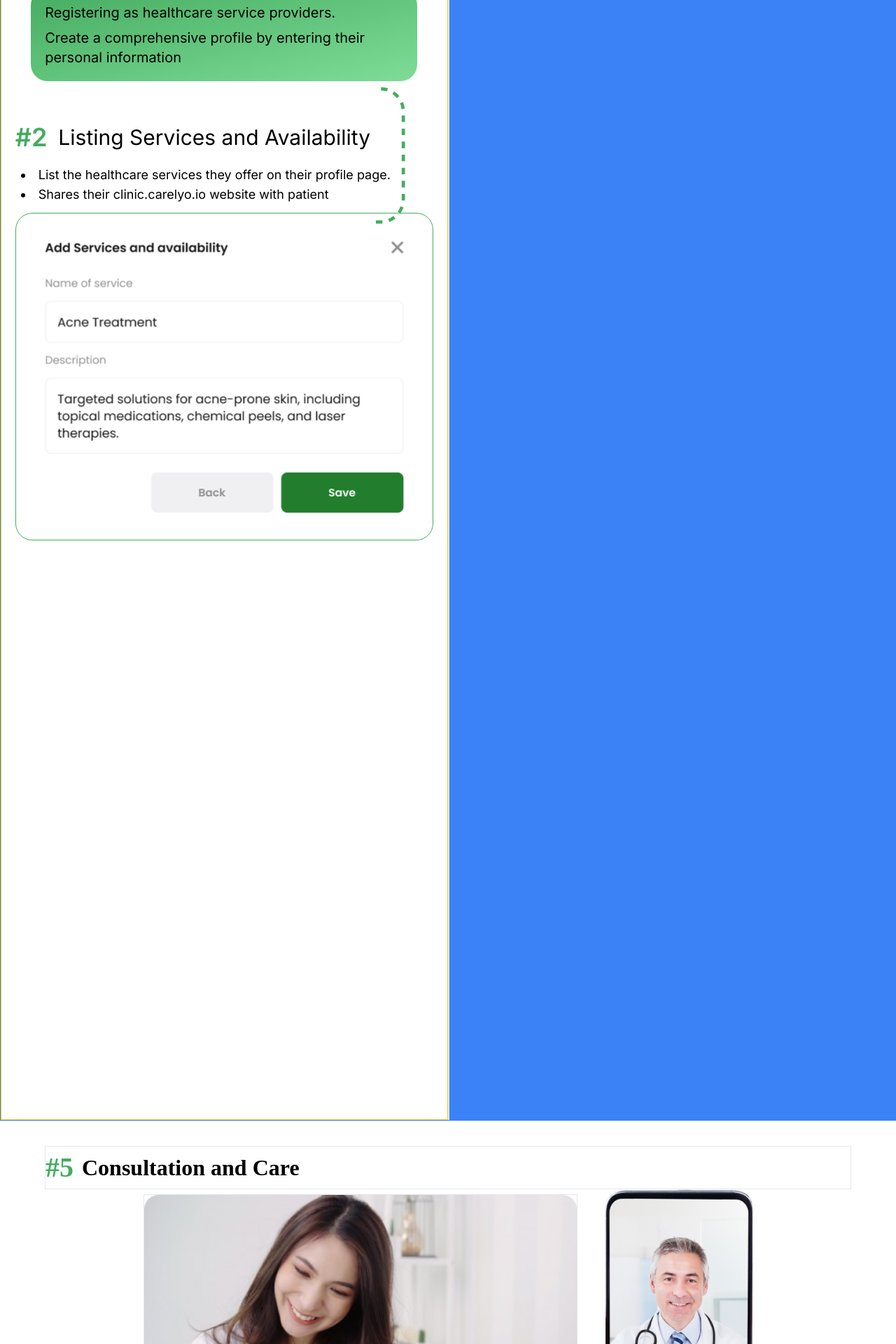
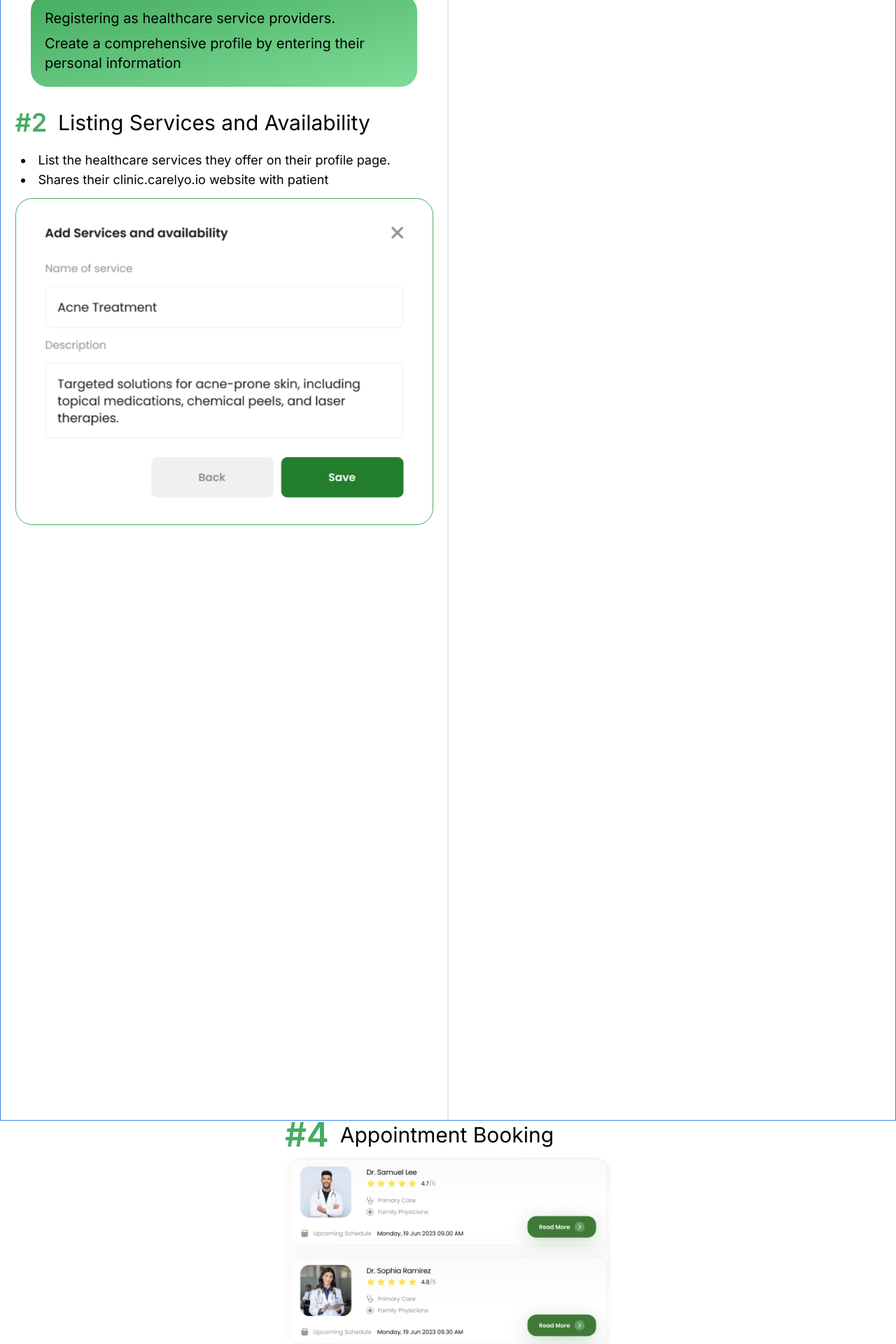
Before and after one commit to meeruu8282/next-mongodb-clerk, a Next.js app: page /providers/howItWorks in a window 1280 px wide. Shown: the part 2340-4260 px from the top of the page at 70% size. Built offline with nearby package versions, Linux system fonts and the light colour scheme.

Commit message:
cleaning up some code in page file

```diff
--- a/src/app/(pages)/providers/howItWorks/page.tsx
+++ b/src/app/(pages)/providers/howItWorks/page.tsx
@@ -63,7 +63,7 @@ export default function Howitwork() {
       </div>
 
       <div className="flex border border-blue-500 ">
-        <div className="leftside-of-howitwork w-full  flex flex-col items-center mt-[100px] border border-yellow-400   relative">
+        <div className="leftside-of-howitwork w-full  flex flex-col items-center mt-[100px] ">
           <div className="bg-red-300 flex items-center justify-center w-[185px] h-[66px] mb-[20px] pr-1 border ">
             <div className="w-[66px] h-[66px]">
               <Image
@@ -82,28 +82,16 @@ export default function Howitwork() {
 
 
 
-
+          <div className="w-full flex justify-center items-center mt-10">
           <HowItWorksPartOne
            hashtagNumber={"#1"}
            header={" Registration & Profile Creation"}
            imageSrc={"/iPadPro.png"}
            text1={"Registering as healthcare service providers."}
            text2={"Create a comprehensive profile by entering their personal information"}/>
+          </div>
 
 
-
-
-          <div className="absolute right-[60px] top-[732px] transform -translate-y-[50%]">
-            <Image
-              className="  "
-              layout="fixed"
-              width={42}
-              height={204}
-              src="/Vector677.svg"
-              alt="677"
-              priority
-            />
-          </div>
 
           <div className="w-full flex justify-center items-center mt-10">
 
@@ -128,7 +116,7 @@ export default function Howitwork() {
           />
         </div>
 
-        <div className="right side  w-full  bg-blue-500 ">
+        <div className="right side w-full ">
           <div className=" flex justify-center   ">
             <div className="flex justify-center">
               <div className=" flex  items-center justify-between w-[185px] h-[66px] mt-[100px]  border  ">
@@ -154,18 +142,6 @@ export default function Howitwork() {
 
 
 
-      <div className=" w-full flex justify-center items-center">
-        <div className="w-[100%] ">
-          <HowItWorksPartFive
-            hashtagNumber={"#5"}
-            header={"Consultation and Care"}
-            imageSrc1={"/ipadimagehowItWorks708.png"}
-            imageSrc2={"/mobilePhonehowitworksimage707.png"}
-            text1={"During the consultation, providers engage with the client, conduct assessments, diagnose conditions, recommend treatments, and provide medical advice."}
-            text2={"Virtual consultation or visit your provider in person. Discuss your health concerns, receive medical advice, and ask any questions you may have."}
-          />
-        </div>
-        </div>
 
       <div className="flex">
       <HowItWorksPartFour
@@ -176,24 +152,6 @@ export default function Howitwork() {
        text2={"Choose a convenient date and time for your appointment."}/>
       </div>
 
-
-
-
-
-
-
-      <div className="w-full flex justify-center items-center mt-8">
-        <HowItWorksBenefits
-          image={"/Rectangle34624354.png"}
-          header={"THE BENEFITS OF JOINING CARELYO AS A PROVIDER"}
-          checkmarkboxheader1={"Expanded Reach and Patient Base"}
-          checkmarkboxparagraph1={"Reach a larger pool of potential patients, including those who prefer the convenience of online consultations. "}
-          checkmarkboxheader2={"Easy Appointment Management"}
-          checkmarkboxparagraph2={"Through the integrated scheduling system, you can effortlessly manage and organize appointments, set availability, and view upcoming consultations. "}
-          checkmarkboxheader3={"Synchronized Patient Communication"}
-          checkmarkboxparagraph3={"Communication between providers and patients using the platform's you can interact with patients before, during, and after consultations."}
-        />
-        </div>
 
       <div className=" w-full flex justify-center items-center">
         <div className="w-[100%] ">
@@ -207,12 +165,6 @@ export default function Howitwork() {
           />
         </div>
         </div>
-
-
-
-
-
-
 
 
       <div className="w-full flex justify-center items-center mt-8">
```
Lines whose indentation alone changed are shown as unchanged.
